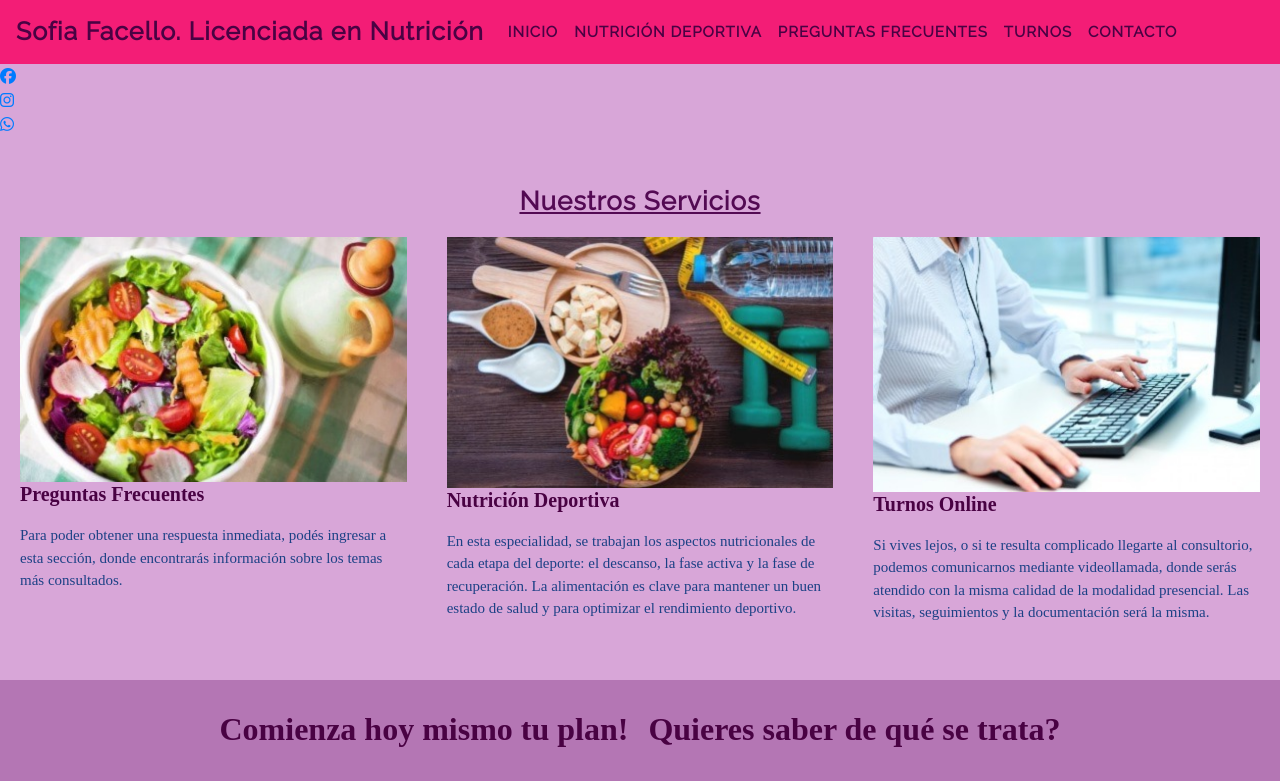
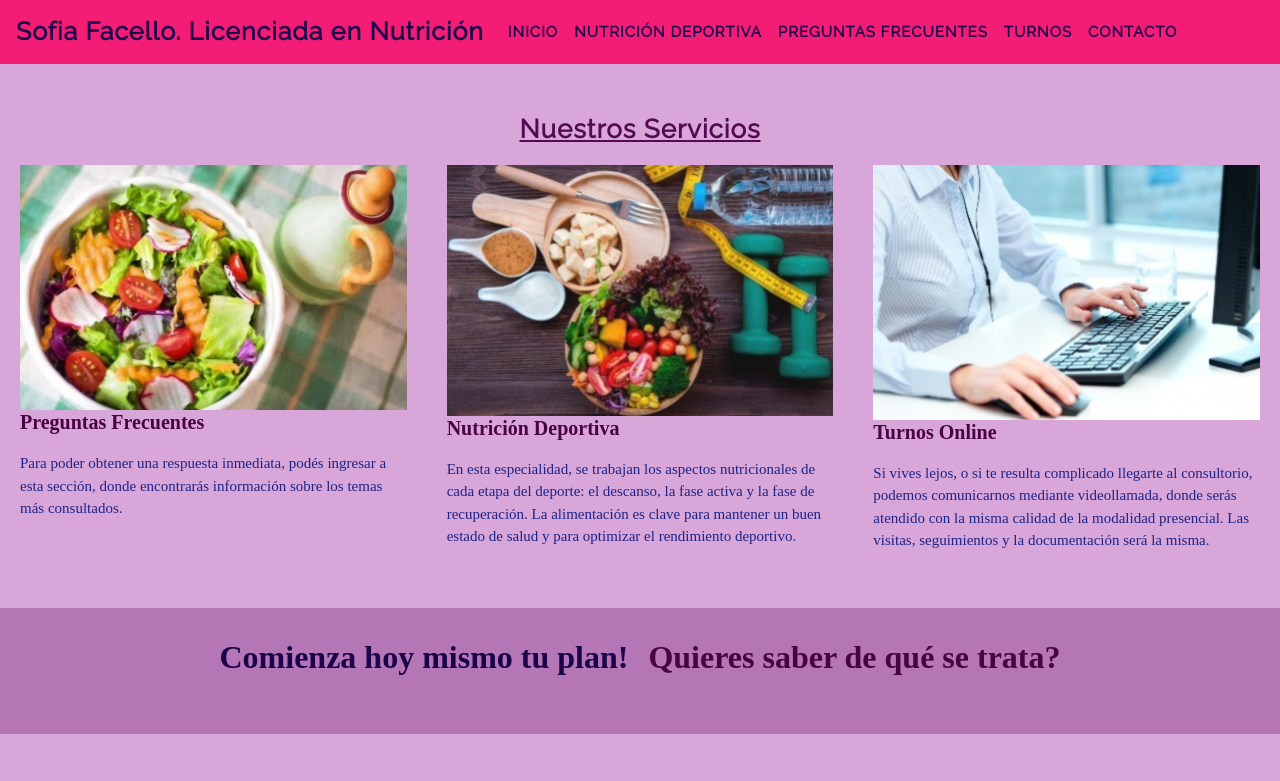
Before and after one commit to efacello/Pf-Facello, a plain HTML site: page index.html in a window 1280 px wide. Shown: the top 781 px of the page. Drawn offline with nearby package versions, Linux system fonts and the light colour scheme; files whose address does not match are found by name.

Commit message:
realizo cambio en paleta de colores

```diff
--- a/css/style.css
+++ b/css/style.css
@@ -11,21 +11,21 @@ src:url(fonts/Raleway-Regular.ttf);
 background-color: rgb(243, 29, 118);
 }
 .navbar-brand{
-color: rgb(73, 2, 67);
+color: rgb(27, 2, 75);
 font-size: 25px;
 font-weight: bold;
 letter-spacing: 1px;
 font-family: raleway !important;
 }
 .navbar-toggler{
-background-color: rgb(73, 2, 67);
+background-color: rgb(27, 2, 75);
 }
 .navbar-toggler i{
 color: rgb(216, 166, 216);
 font-size: 30px;
 }
 .nav-link{
-color: rgb(73, 2, 67);
+color: rgb(27, 2, 75);
 font-size: 15px;
 font-weight: bold;
 text-transform: uppercase;
@@ -149,7 +149,7 @@ h4{
   font-size: 16px;
 }
 p{
-  color: rgb(28, 65, 133);
+  color: rgb(29, 36, 135);
   font-family: serif;
   font-size: 15px;
 }
@@ -257,7 +257,7 @@ p{
   transition: 0.4s;
 }
 .banner1 h3{
-  color: rgb(73, 2, 67);
+  color: rgb(27, 2, 75);
   font-size: 32px;
 }
 .banner1 a{
--- a/index.html
+++ b/index.html
@@ -1,5 +1,5 @@
 <!DOCTYPE html>
-<html lang="en">
+<html lang="es">
 <head>
   <meta charset="UTF-8">
   <meta http-equiv="X-UA-Compatible" content="IE=edge">
@@ -28,9 +28,9 @@
             <a class="nav-link" href="/pages/nutriciondeportiva.html">Nutrición Deportiva</a>
           </li>
           <li class="nav-item">
-           <a class="nav-link" href="/pages/faq.html">Preguntas Frecuentes</a>
+            <a class="nav-link" href="/pages/faq.html">Preguntas Frecuentes</a>
           </li>
-         <li class="nav-item">
+          <li class="nav-item">
             <a class="nav-link" href="/pages/turnos.html">Turnos</a>
           </li>
           <li class="nav-item">
@@ -40,11 +40,7 @@
       </div>
     </nav>
   </header>
-  <div class="redes">
-    <div id="facebook"><a href="https://es-la.facebook.com/" target="none" class="fa-brands fa-facebook"></a></div>
-    <div id="instagram"><a href="https://www.instagram.com/" class="fa-brands fa-instagram"></a></div>
-    <div id="whatsapp"><a href="https://web.whatsapp.com/" class="fa-brands fa-whatsapp"></a></div>
-  </div>
+
 <section class= wap>
   <section class= servicios>
     <h2>Nuestros Servicios</h2>
```
Also changed, not shown: pages/turnos.html (+3 -3 lines).
